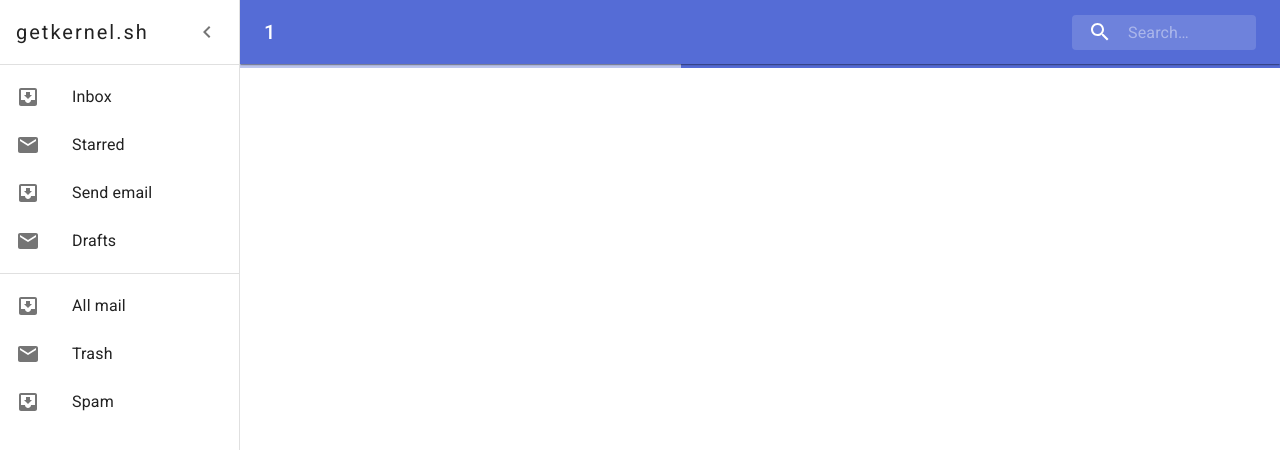
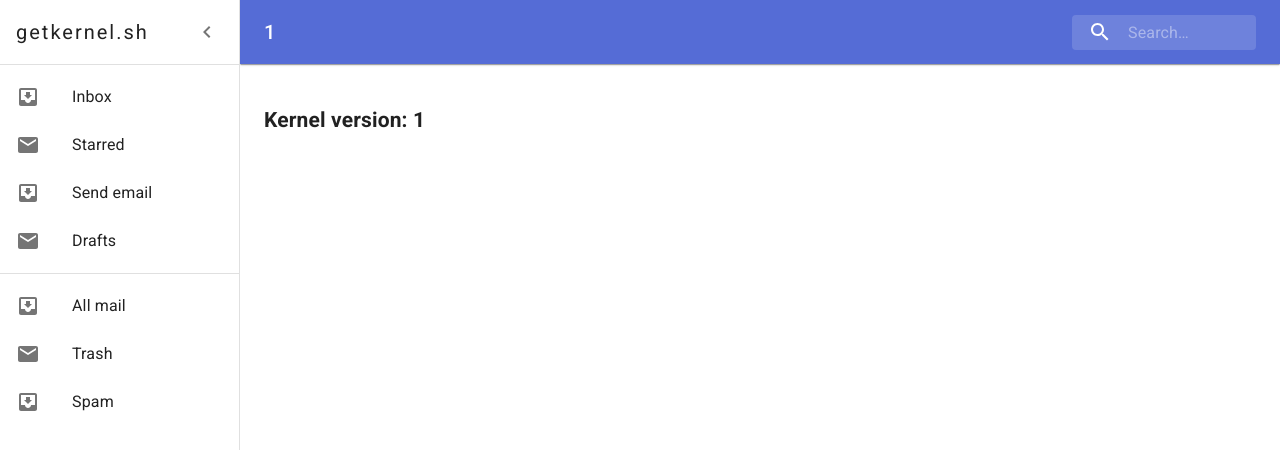
Before and after one commit to getkernel/getkernel, a Next.js app: page /kernel/1 in a window 1280 px wide. Shown: the top 450 px of the page. Built offline with nearby package versions, Linux system fonts and the light colour scheme; no server answers.

Commit message:
Combine useEffect calls - ensure that the api is called only once per version

```diff
--- a/src/components/KernelVersion/index.js
+++ b/src/components/KernelVersion/index.js
@@ -31,17 +31,18 @@ const KernelVersion = ({ version }) => {
       }
     };
 
-    if (!kernels.find((kernel) => kernel.version === version)) {
+    const kernel = version && kernels.find((k) => k.version === version);
+
+    if (version && !kernel) {
       getKernelData();
     }
-  }, []);
 
-  useEffect(() => {
-    const kernel = kernels.find((kernel) => kernel.version === version);
-    setSelectedKernel(kernel);
+    if (kernel) {
+      setSelectedKernel(kernel);
+    }
   }, [kernels, version]);
 
-  if (!selectedKernel) {
+  if (!(version && selectedKernel)) {
     return <LoadingIndicator />;
   }
 
```
